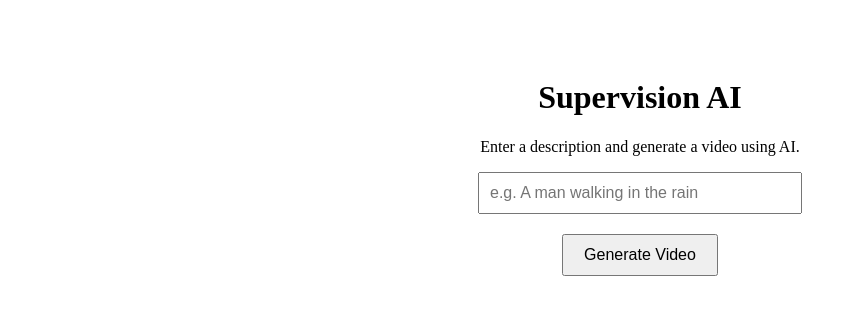
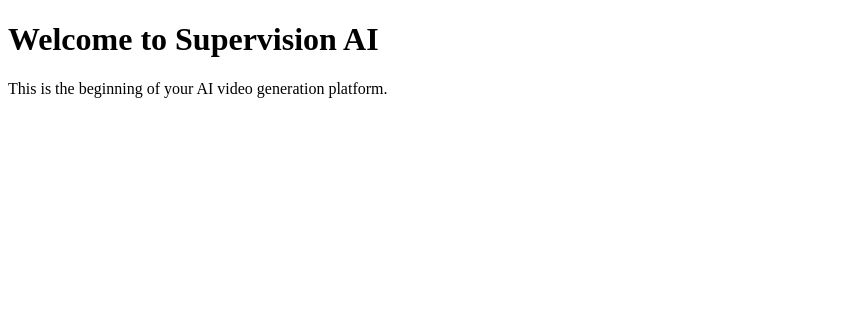
Before and after one commit to petefrans02/SUPERVISION-4, a Next.js app: page / in a window 1280 px wide. Shown: the top 314 px of the page, without its empty margins (0-857 px from the left). Built offline with nearby package versions, Linux system fonts and the light colour scheme.

Commit message:
Update page.tsx

```diff
--- a/app/page.tsx
+++ b/app/page.tsx
@@ -1,38 +1,8 @@
-// app/page.tsx
-"use client";
-
-import { useState } from "react";
-
 export default function Home() {
-  const [description, setDescription] = useState("");
-
-  const handleGenerate = () => {
-    alert(`You entered: ${description}`);
-  };
-
   return (
-    <main style={{ padding: "50px", textAlign: "center" }}>
-      <h1>Supervision AI</h1>
-      <p>Enter a description and generate a video using AI.</p>
-      <input
-        type="text"
-        placeholder="e.g. A man walking in the rain"
-        value={description}
-        onChange={(e) => setDescription(e.target.value)}
-        style={{ padding: "10px", width: "300px", fontSize: "16px" }}
-      />
-      <br />
-      <button
-        onClick={handleGenerate}
-        style={{
-          marginTop: "20px",
-          padding: "10px 20px",
-          fontSize: "16px",
-          cursor: "pointer",
-        }}
-      >
-        Generate Video
-      </button>
+    <main>
+      <h1>Welcome to Supervision AI</h1>
+      <p>This is the beginning of your AI video generation platform.</p>
     </main>
   );
 }
```
